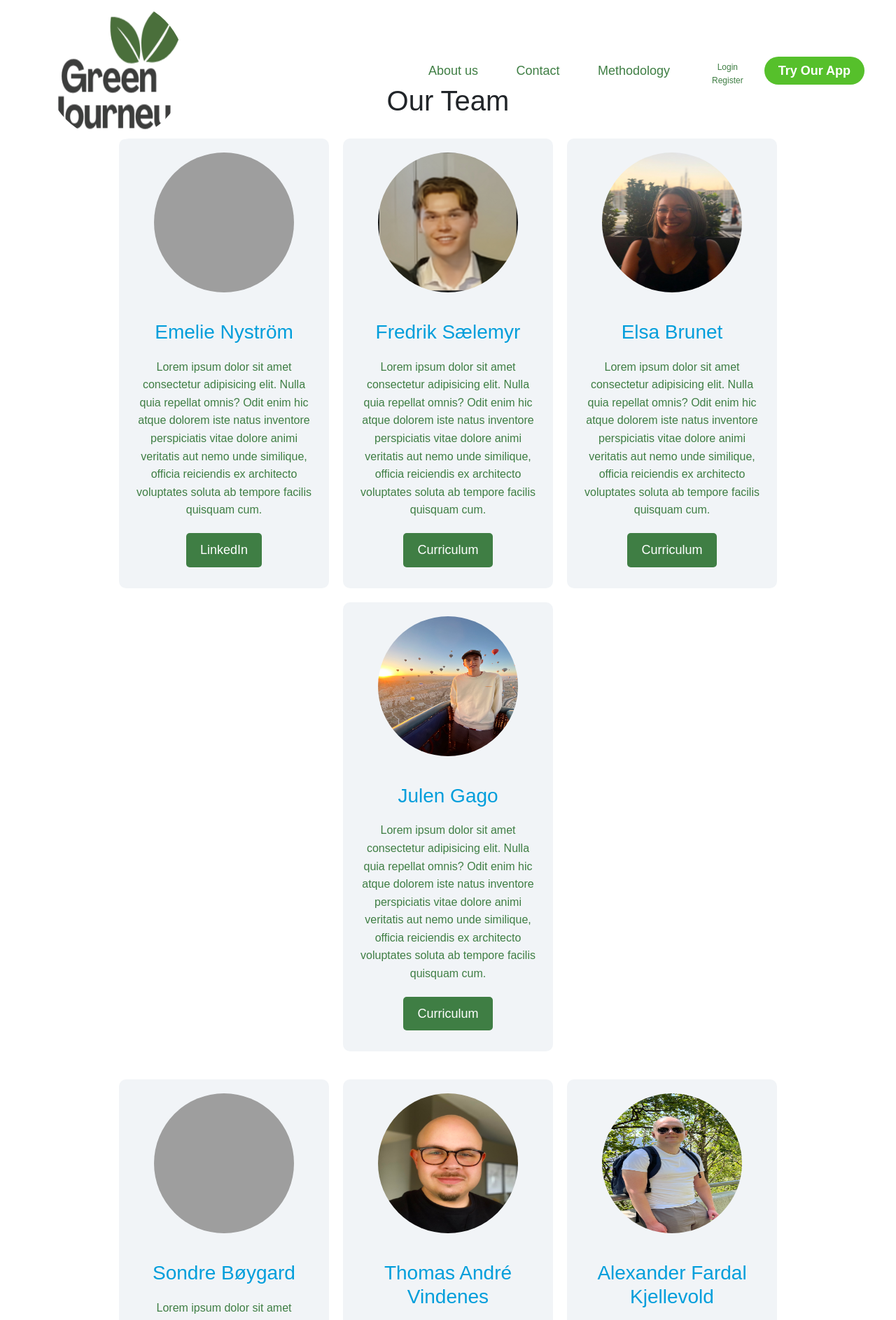
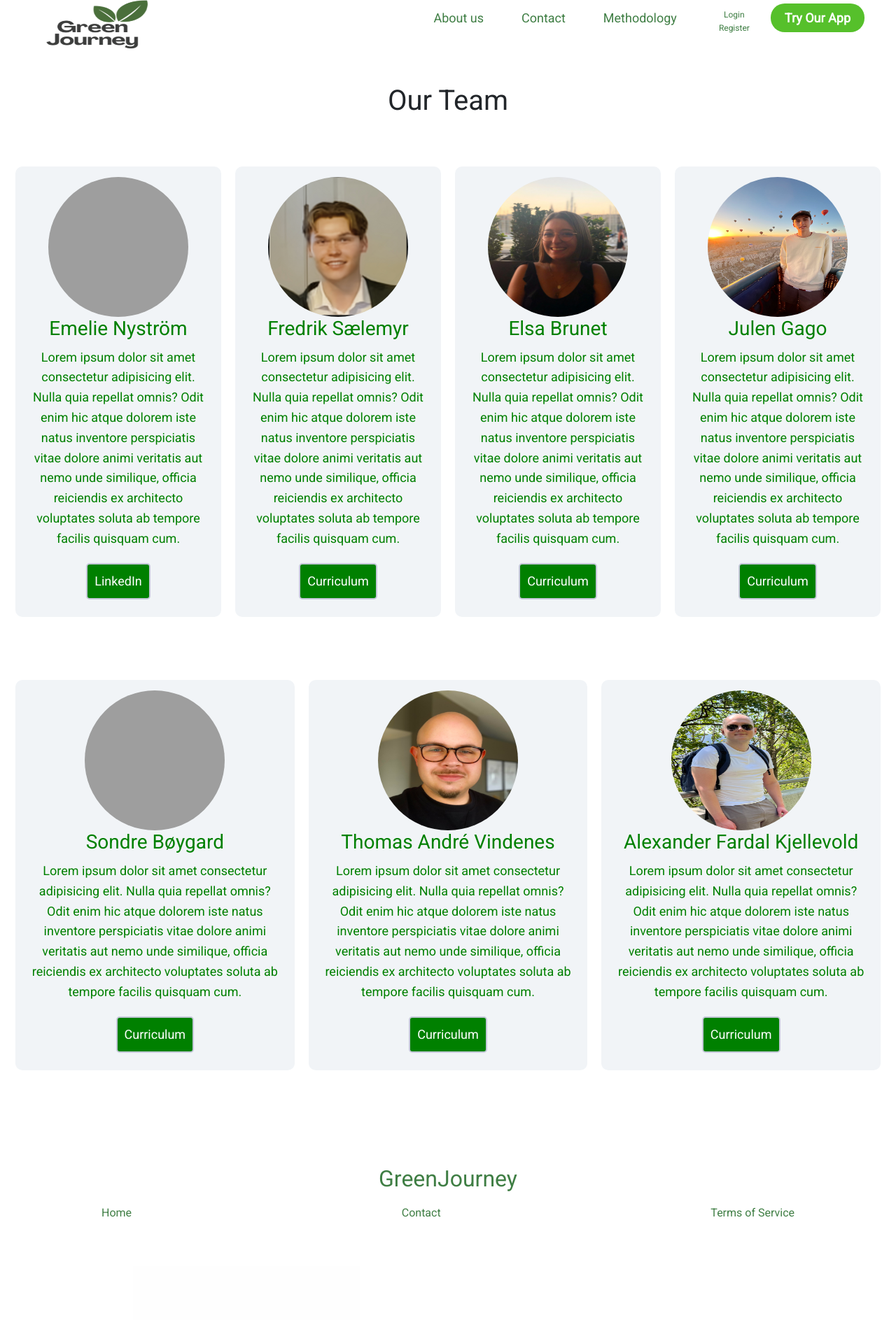
Before and after one commit to FOR19-GROUP-2/CarbonApp, a Flask app: page /about_us in a window 1280 px wide. Shown: the top 1887 px of the page at 70% size. Run offline with Flask 2, Linux system fonts and the light colour scheme; some libraries are stand-ins or nearby versions; grey boxes are pictures that could not be loaded.

Commit message:
Revert "Update about_us.css"
This reverts commit d164a86b0c88aa12b1d5cb3139d0613e90626ab2.

```diff
--- a/capp/static/about_us.css
+++ b/capp/static/about_us.css
@@ -1,90 +1,106 @@
 /* Colors */
-/* Darkgreen = 13. Climate Action = #3F7E44 */
+/* Darkgreen = 13. Climate Action = #3F7E44*/
 /* Lime green = 15. Life on Land = #56C02B */
 /* UN Logo Blue =  #009EDB */
 
-/* Base styles */
-body {
-    font-family: 'Arial', sans-serif; /* Consider a more unique font if matching a specific style */
-    margin: 0;
-    padding: 0;
-    background-color: #fff; /* Light background to keep things clean and modern */
-}
-
 /* Section developers */
 .section_developers {
-    background-color: white;
-    padding: 50px 20px; /* Added padding for spacing */
+    background-color:white;
 }
-
 .developers {
     display: flex;
-    flex-wrap: wrap; /* Allow wrapping for responsiveness */
-    justify-content: center; /* Center boxes */
     align-items: start;
     background: white;
     margin-bottom: 20px;
+    margin-top: 50px;
+
 }
 
-.developers .box, .developers .box2 {
-    flex: 0 1 300px; /* Adjust size but allow shrinking */
+.developers .box {
+    flex: 1;
     background: #f1f4f7;
-    color: #3F7E44; /* Dark green for text */
+    color: green;
     border-radius: 10px;
-    margin: 10px;
-    padding: 20px;
-    text-align: center;
-    display: flex;
-    flex-direction: column;
-    justify-content: space-between; /* Space out content */
+    margin: 20px 10px;
+    padding: 15px 20px;
+    text-align:center;
+    align-items: center;
+    justify-content: center;
 }
-
-img {
-    border-radius: 50%;
-    width: 200px;
-    height: 200px;
-    align-self: center; /* Center images */
-    margin-bottom: 20px;
+.developers .box:nth-of-type(1) {
+    flex-grow:4;
 }
-
-h3 {
-    color: #009EDB; /* UN Logo Blue for headings */
-    margin: 20px 0 10px;
+.developers .box:nth-of-type(2) {
+    flex-grow:4;
 }
-
-p {
-    font-size: 16px; /* Adjust font size for readability */
+.developers .box:nth-of-type(3) {
+    flex-grow:4;
+}
+.developers .box:nth-of-type(4) {
+    flex-grow:4;
+}
+.developers .box2 {
+    flex: 1;
+    background: #f1f4f7;
+    color: green;
+    border-radius: 10px;
+    margin: 20px 10px;
+    padding: 15px 20px;
+    text-align:center;
+    align-items: center;
+    justify-content: center;
+}
+.developers .box2:nth-of-type(1) {
+    flex-grow:4;
+}
+.developers .box2:nth-of-type(2) {
+    flex-grow:4;
+}
+.developers .box2:nth-of-type(3) {
+    flex-grow:4;
+    background: #f1f4f7;
+}
+.developers .box2:nth-of-type(4) {
+    flex-grow:4;
+    background: #f1f4f7;
 }
 
 .container_buttons_developers {
     display: flex;
     justify-content: center;
     align-items: center;
-    flex-wrap: wrap;
+    flex-wrap:wrap;
+    padding: 0px 0px;
+    margin: 0px 0px;
 }
-
 .btn_developers {
-    padding: 10px 20px;
-    margin: 10px;
+    padding: 10px 10px;
+    margin: 10px 10px 10px 10px;
     color: #fff;
     border-radius: 5px;
     text-decoration: none;
     font-size: 18px;
-    background-color: #3F7E44; /* Dark green */
-    border: none; /* Remove border for a cleaner look */
-    transition: background-color 0.3s, color 0.3s; /* Smooth transition for hover effect */
+    background-color: green;
+    border: 2px solid  #c5c8d9;
+}
+.btn_developers:hover {
+    color: green;
+    background-color: #c5c8d9;
+    border: 2px solid #c5c8d9;
+    text-decoration: none;
 }
 
-.btn_developers:hover {
-    color: #3F7E44; /* Dark green */
-    background-color: #c5c8d9; /* Lighter background on hover */
-}
 
-@media (max-width: 768px) {
+@media (max-width:768px) {
+    .header_home {
+      flex-direction: column;
+    }
     .developers {
-        flex-direction: column;
+      flex-direction: column;
     }
     .container_buttons_developers {
-        flex-direction: column;
+      display: flex;
+      flex-direction: column;
+      align-items: center;
     }
 }
```
